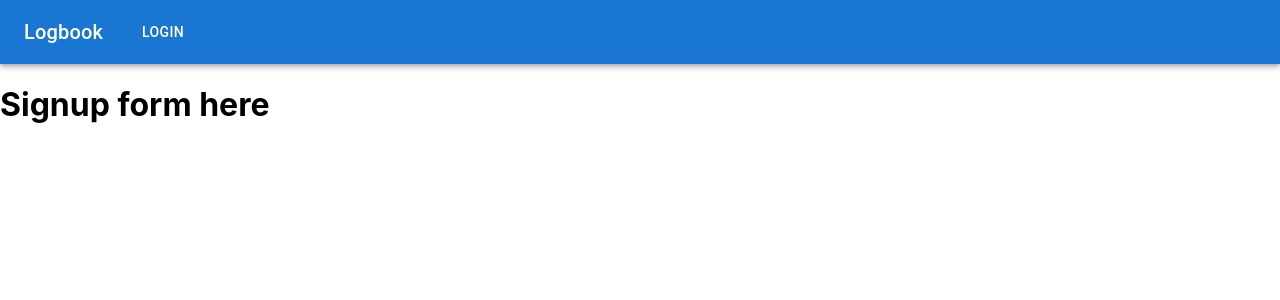
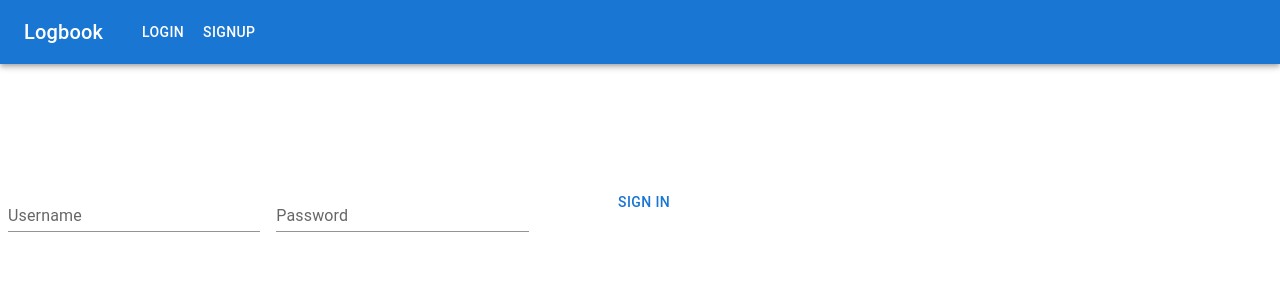
Before and after one commit to JordanTaylorJ/pilot-logbook, a React (Create React App) app in the folder client/: page /signup in a window 1280 px wide. Shown: the top 300 px of the page. Built offline with nearby package versions, Linux system fonts and the light colour scheme; no server answers.

Commit message:
add form to Signup component, define username, password, and errors in state, use onChange for a controlled form, import setUser form useContext, fetch to login and handle response accordingly, remove console.log from login, add a signup button and link to navbar

```diff
--- a/client/src/components/Login.jsx
+++ b/client/src/components/Login.jsx
@@ -31,7 +31,6 @@ const Login = () => {
                 r.json().then(r => setErrors(r.error))
             }
         })
-        console.log('button was pressed')
     }
 
 
--- a/client/src/components/NavBar.jsx
+++ b/client/src/components/NavBar.jsx
@@ -31,6 +31,12 @@ const NavBar = () => {
             >
                 Login
             </Button>
+            <Button
+                color="inherit"
+                component={Link} to='/signup'
+            >
+                Signup
+            </Button>
             </Toolbar>
         </AppBar>
         </Box>
--- a/client/src/components/Signup.jsx
+++ b/client/src/components/Signup.jsx
@@ -1,9 +1,74 @@
-import React from 'react';
+import React, {useState, useContext} from 'react';
+import Box from '@mui/material/Box';
+import TextField from '@mui/material/TextField';
+import Button from '@mui/material/Button';
+import { UserContext } from '../context/user';
 
 const Signup = () => {
 
+    const {setUser} = useContext(UserContext);
+    const [username, setUsername] = useState('');
+    const [password, setPassword] = useState('');
+    const [errors, setErrors] = useState([]);
+
+    console.log(username, password);
+
+    const handleSubmit = (e) => {
+        e.preventDefault();
+        fetch('/signup', {
+            method: 'POST',
+            headers: {
+                'Content-Type':'application/json'
+            },
+            body: JSON.stringify({
+                username,
+                password
+            })
+        })
+        .then(r => {
+            if (r.ok) {
+                r.json().then(r => setUser(r))
+                setErrors([])
+            } else {
+                r.json().then(r => setErrors(r.error))
+            }
+        })
+    }
+
     return(
-        <h1>Signup form here</h1>
+        <Box
+            component="form"
+            onSubmit={(e) => handleSubmit(e)}
+            sx={{
+            '& > :not(style)': { m: 1, width: '25ch', mt:15 },
+            }}
+            noValidate
+            autoComplete="off"
+        >
+        <TextField
+            id="standard-basic"
+            label="Username"
+            variant="standard"
+            type='text'
+            value={username}
+            onChange={(e) => setUsername(e.target.value)}
+        />
+        <TextField
+            id="standard-basic"
+            label="Password"
+            variant="standard"
+            type="text"
+            value={password}
+            onChange={(e) => setPassword(e.target.value)}
+        />
+        <Button
+            type='submit'
+            value="submit"
+        >
+            Sign In
+        </Button>
+        <h1>{errors}</h1>
+        </Box>
     )
 }
 
```
